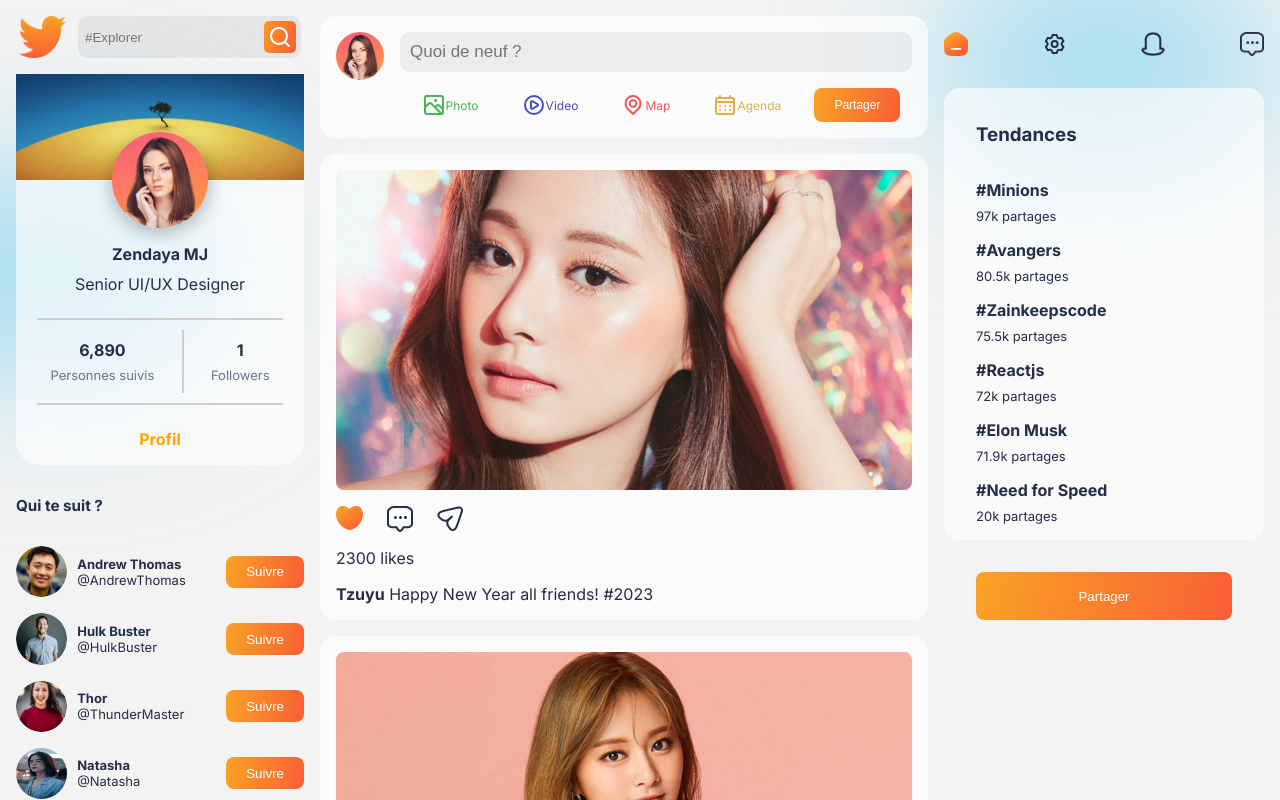
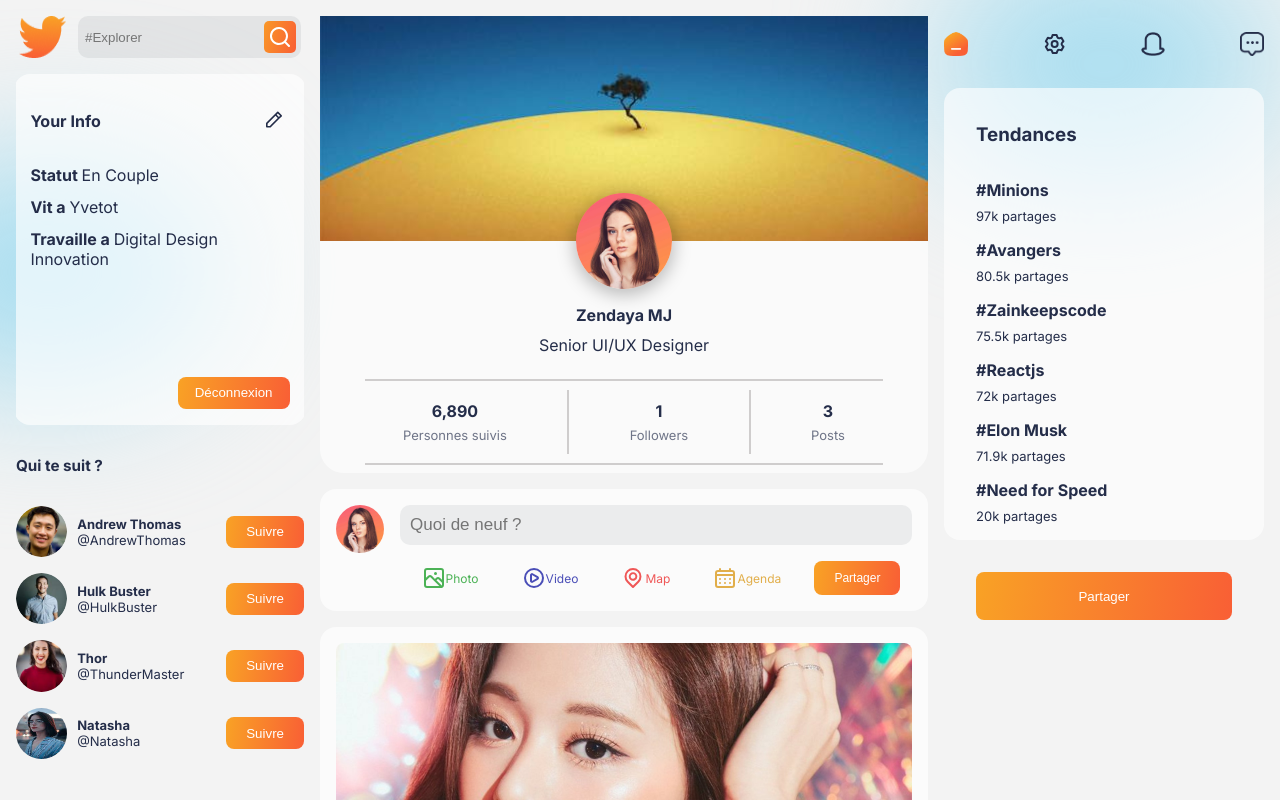
Before and after one commit to Dragibus76/SocialMedia, a React (Create React App) app: page / in a window 1280 px wide. Shown: the top 800 px of the page. Built offline with nearby package versions, Linux system fonts and the light colour scheme.

Commit message:
Frontend > Build Profil Page

```diff
--- a/src/App.js
+++ b/src/App.js
@@ -1,12 +1,14 @@
 import "./App.css"
 import Home from "./pages/home/Home";
+import Profil from "./pages/Profil/Profil";
 
 function App() {
   return (
     <div className="App">
         <div className="blur" style={{ top: '-6%' , right: '0'}}></div>
         <div className="blur" style={{ top: '20%' , left: '-8rem'}}></div>
-        <Home/>
+        {/* <Home/> */}
+        <Profil/>
     </div>
   );
 }
--- /dev/null
+++ b/src/components/InfoCard/InfoCard.css
@@ -0,0 +1,27 @@
+.InfoCard
+{
+    display: flex;
+    flex-direction: column;
+    gap: 0.75rem;
+    background-color: var(--cardColor);
+    padding: 1rem;
+    border-radius: 1rem;
+    width: 90%;
+}
+
+.infoHead{
+    display: flex;
+    justify-content: space-between;
+    align-items: center;
+}
+
+.infoHead>div:hover{
+    cursor: pointer;
+}
+
+.logout-button{
+    width: 7rem;
+    height: 2rem;
+    margin-top: 6rem;
+    align-self: flex-end;
+}
--- /dev/null
+++ b/src/components/InfoCard/InfoCard.jsx
@@ -0,0 +1,51 @@
+import React, { useState } from "react";
+import "./InfoCard.css";
+import { UilPen } from "@iconscout/react-unicons";
+// import ProfileModal from "../ProfileModal.jsx/ProfileModal";
+
+const InfoCard = () => {
+//   const [modalOpened, setModalOpened] = useState(false);
+  return (
+    <div className="InfoCard">
+      <div className="infoHead">
+        <h4>Your Info</h4>
+        <div>
+          <UilPen
+            width="2rem"
+            height="1.2rem"
+            // onClick={() => setModalOpened(true)}
+          />
+          {/* <ProfileModal
+            modalOpened={modalOpened}
+            setModalOpened={setModalOpened}
+          /> */}
+        </div>
+      </div>
+
+      <div className="info">
+        <span>
+          <b>Statut </b>
+        </span>
+        <span>En Couple</span>
+      </div>
+
+      <div className="info">
+        <span>
+          <b>Vit a </b>
+        </span>
+        <span>Yvetot</span>
+      </div>
+
+      <div className="info">
+        <span>
+          <b>Travaille a  </b>
+        </span>
+        <span>Digital Design Innovation</span>
+      </div>
+
+      <button className="button logout-button">Déconnexion</button>
+    </div>
+  );
+};
+
+export default InfoCard;
--- a/src/components/Post/Post.jsx
+++ b/src/components/Post/Post.jsx
@@ -9,12 +9,15 @@
   return (
     <div className="Post">
         <img src={data.img} alt="" />
+
         <div className="postReact">
             <img src={ data.liked ? Heart: NotLike } alt="" />
             <img src={Comment} alt="" />
             <img src={Share} alt="" />
         </div>
-        <span>{data.likes} likes</span>
+
+        <span style={{color: "var(--gray)", fontSize: '12px'}}>{data.likes} likes</span>
+
         <div className='detail'>
             <span><b>{data.name}</b></span>
             <span> {data.desc}</span>
--- a/src/components/ProfileCard/ProfileCard.jsx
+++ b/src/components/ProfileCard/ProfileCard.jsx
@@ -4,6 +4,7 @@
 import "./ProfileCard.css";
 
 const ProfileCard = () => {
+  const ProfilPage = true;
   return (
     <div className="ProfileCard">
       <div className="ProfileImages">
@@ -26,10 +27,21 @@
             <span>1</span>
             <span>Followers</span>
           </div>
+          {ProfilPage && (
+            <React.Fragment>
+              <div className="vl">
+
+              </div>
+              <div className="follow">
+                <span>3</span>
+                <span>Posts</span>
+              </div>
+            </React.Fragment>
+          )}
         </div>
         <hr />
       </div>
-      <span>Profil</span>
+      {ProfilPage ? "" : <span>Profil</span>}
     </div>
   );
 };
--- /dev/null
+++ b/src/components/ProfileLeft/ProfileLeft.css
@@ -0,0 +1,6 @@
+.Profil {
+    position: relative;
+    display: grid;
+    grid-template-columns: 18rem auto 20rem;
+    gap: 1rem;
+}
--- /dev/null
+++ b/src/components/ProfileLeft/ProfileLeft.jsx
@@ -0,0 +1,17 @@
+import React from 'react'
+import './ProfileLeft.css';
+import LogoSearch from '../LogoSearch/LogoSearch';
+import FollowersCard from '../FollowersCard/FollowersCard';
+import InfoCard from '../InfoCard/InfoCard';
+
+const ProfileLeft = () => {
+  return (
+    <div className="ProfileSide">
+        <LogoSearch/>
+        <InfoCard/>
+        <FollowersCard/>
+    </div>
+  )
+}
+
+export default ProfileLeft
--- /dev/null
+++ b/src/pages/Profil/Profil.css
@@ -0,0 +1,12 @@
+.Profile{
+    position: relative;
+    display: grid;
+    grid-template-columns: 18rem auto 20rem;
+    gap: 1rem;
+}
+
+.Profile-center{
+    display: flex;
+    flex-direction: column;
+    gap: 1rem;
+}
--- /dev/null
+++ b/src/pages/Profil/Profil.jsx
@@ -0,0 +1,21 @@
+import React from 'react'
+import ProfileLeft from '../../components/ProfileLeft/ProfileLeft';
+import './Profil.css';
+import ProfileCard from '../../components/ProfileCard/ProfileCard';
+import PostSide from '../../components/PostSide/PostSide';
+import RightSide from '../../components/RightSide/RightSide';
+
+const Profil = () => {
+  return (
+    <div className="Profile">
+        <ProfileLeft/>
+        <div className="Profile-center">
+          <ProfileCard/>
+          <PostSide/>
+        </div>
+        <RightSide/>
+    </div>
+  )
+}
+
+export default Profil
```
